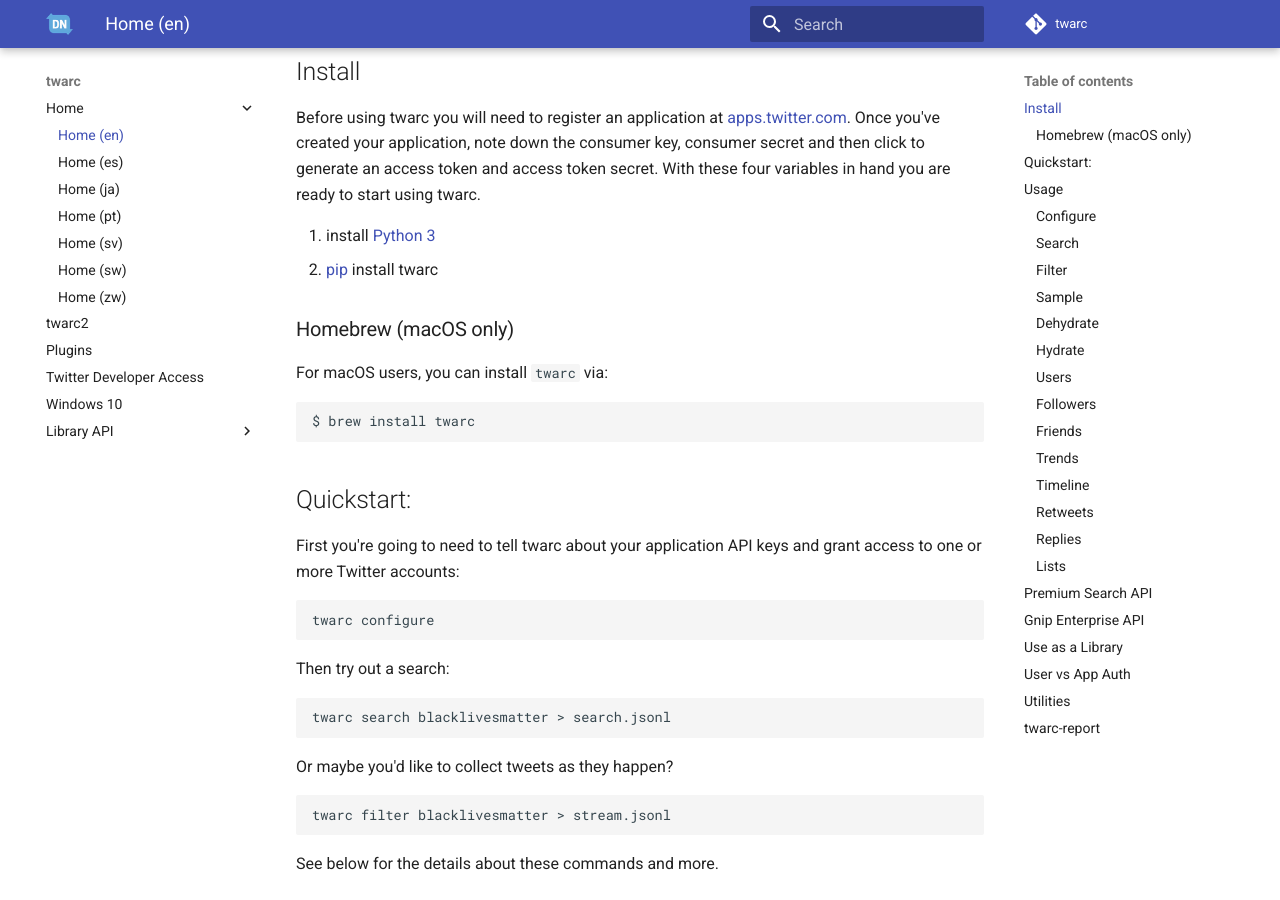
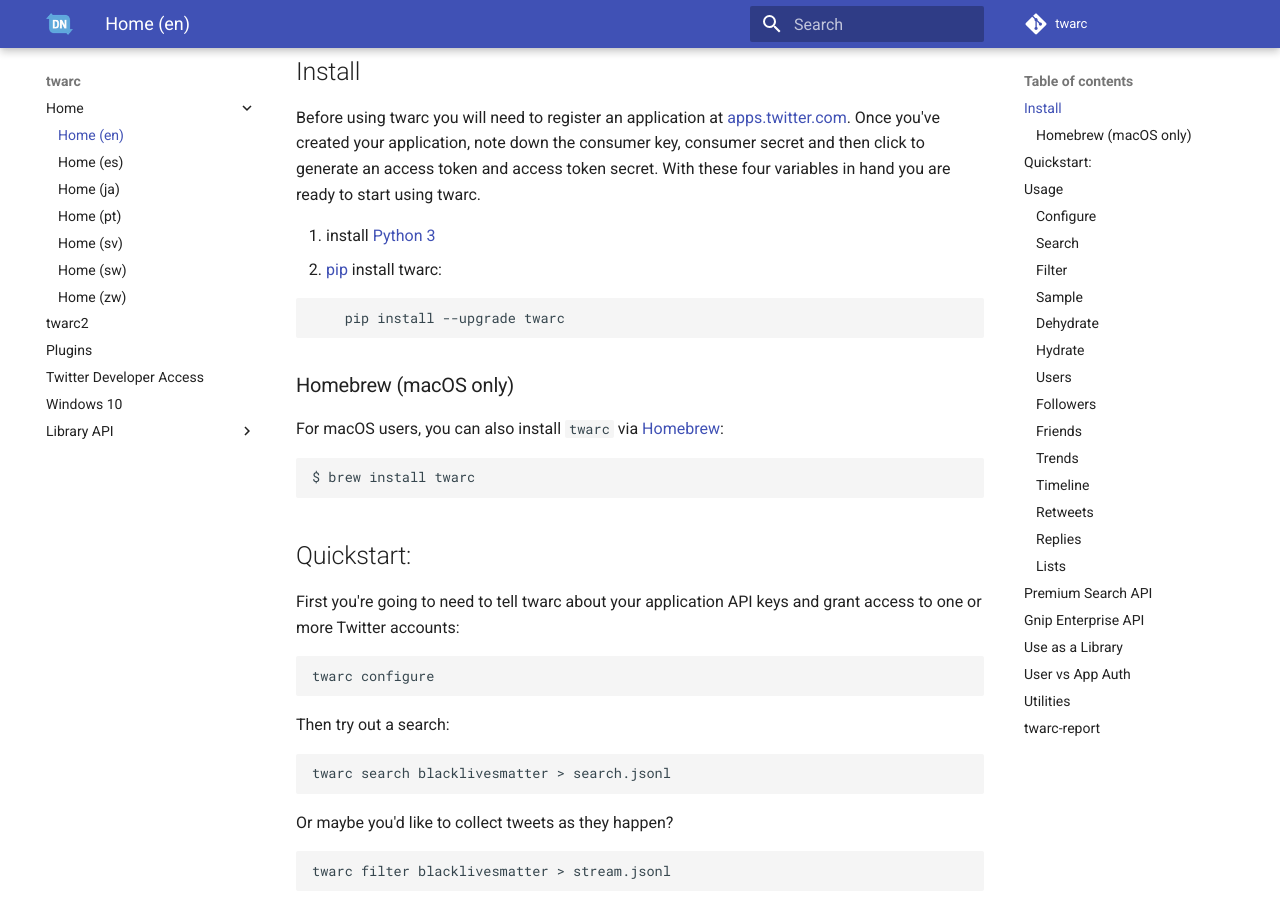
Before and after one commit to DocNow/twarc, an MkDocs documentation site: the page built from docs/README.md, in a window 1280 px wide and 900 px high, scrolled down 411 px. Built offline with MkDocs 1.6.1 and Material for MkDocs 9.7.7, drawn with Linux system fonts in a browser that asks for light colours; comment, search, counter and statistics services are not loaded.

Commit message:
Update README.md

````diff
--- a/docs/README.md
+++ b/docs/README.md
@@ -25,11 +25,15 @@
 in hand you are ready to start using twarc.
 
 1. install [Python 3](http://python.org/download)
-2. [pip](https://pip.pypa.io/en/stable/installing/) install twarc
+2. [pip](https://pip.pypa.io/en/stable/installing/) install twarc:
+
+```
+    pip install --upgrade twarc
+```
 
 ### Homebrew (macOS only)
 
-For macOS users, you can install `twarc` via:
+For macOS users, you can also install `twarc` via [Homebrew](https://brew.sh/):
 
 ```bash
 $ brew install twarc
````
